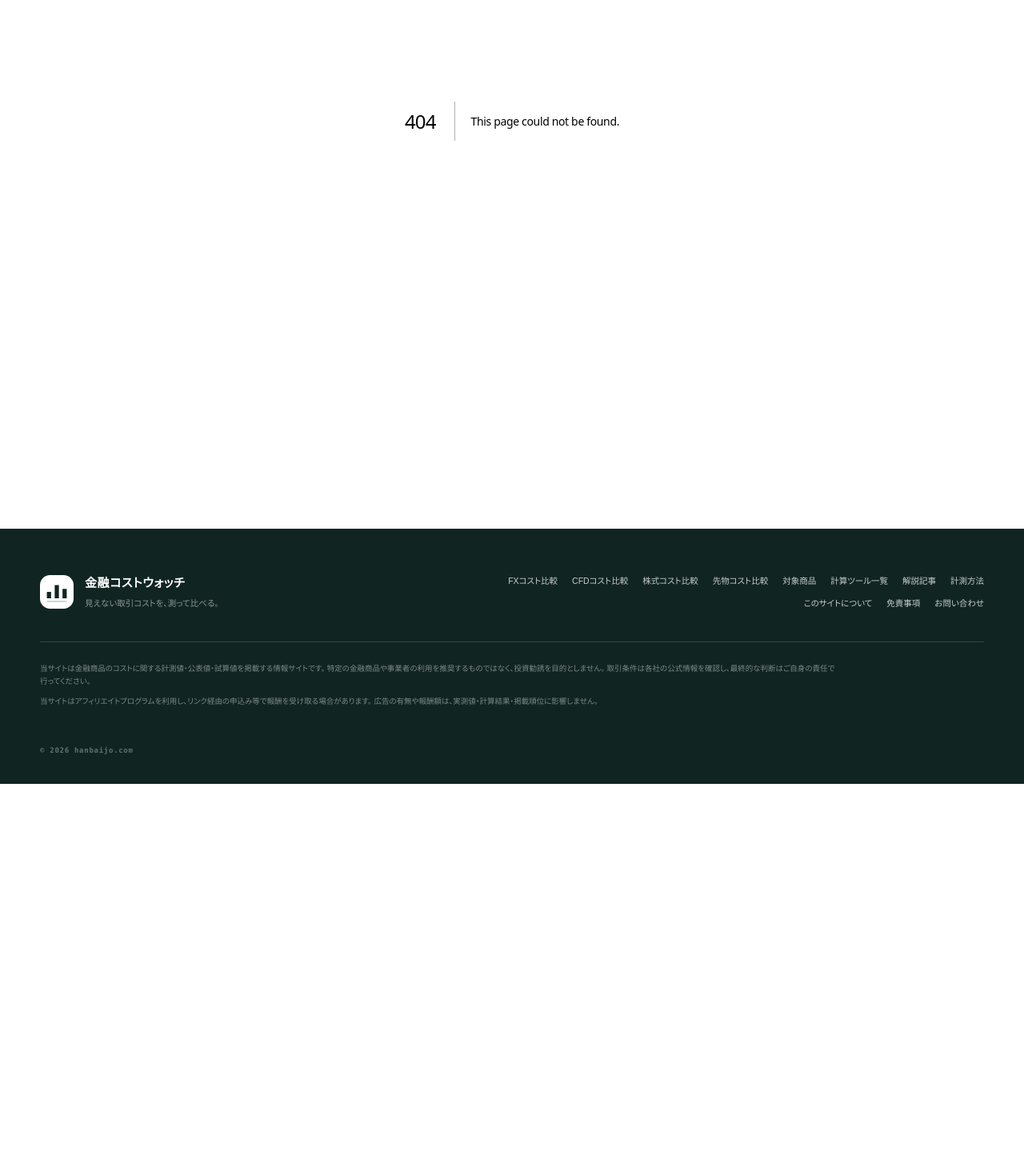
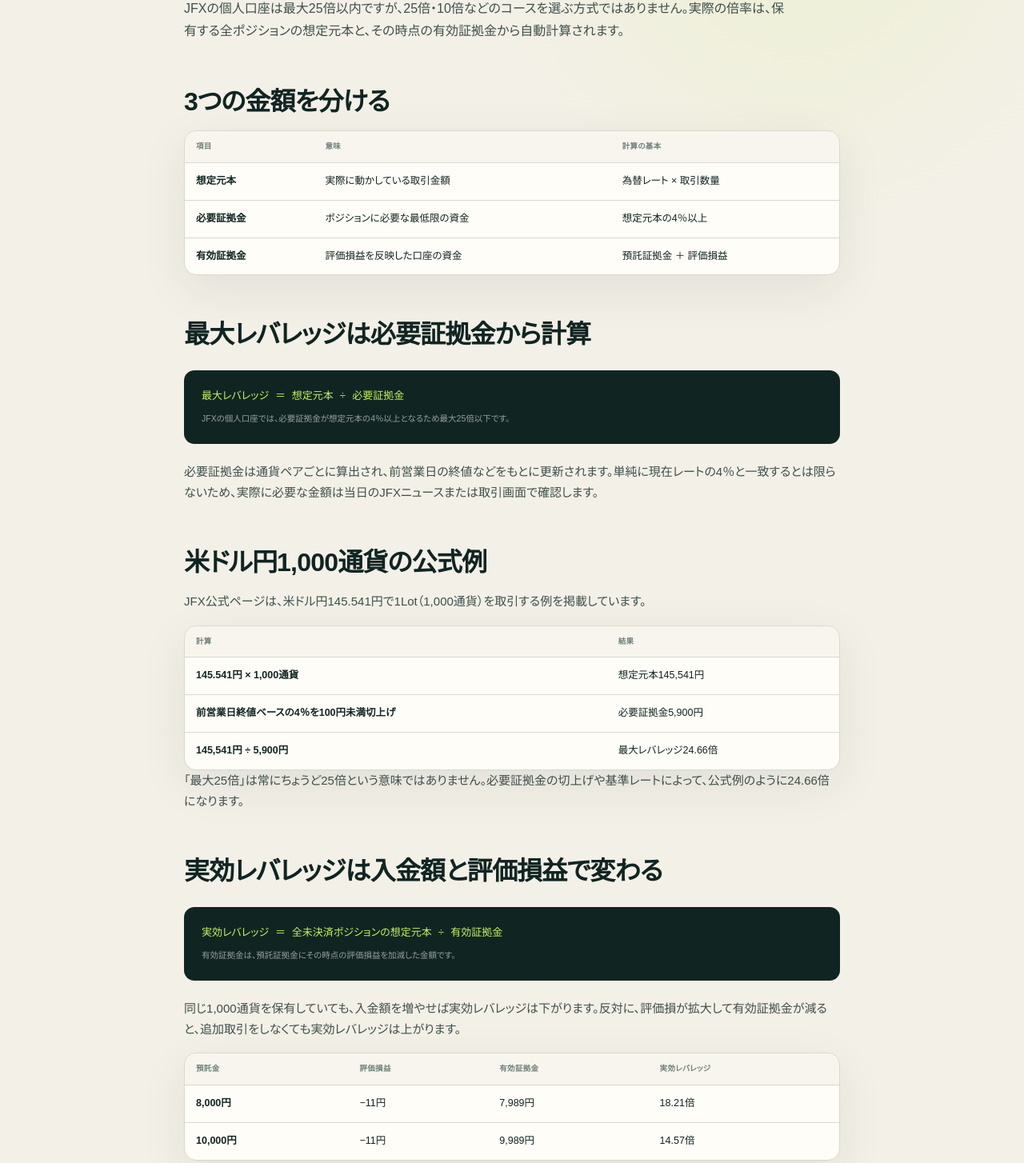
Before and after one commit to mrok18/hanbaijo, a Next.js app: page /articles/jfx-required-margin-leverage in a window 1280 px wide. Before the commit this address had no page. Shown: the part 326-1780 px from the top of the page at 80% size. Before the commit the page ends 1306 px from the top, so only its background shows below. Built offline with nearby package versions, Linux system fonts and the light colour scheme.

Commit message:
content: explain JFX margin and leverage

```diff
--- a/app/articles/jfx-deposit-methods-comparison/page.tsx
+++ b/app/articles/jfx-deposit-methods-comparison/page.tsx
@@ -67,6 +67,7 @@ export default function Page() {
     </ul><p>入金条件は2026年9月8日に公式ページで確認しました。対応金融機関、利用時間、手数料は変更される場合があります。</p></section>
 
     <p><Link href="/articles/jfx-account-opening-flow">口座開設から初回入金までを見る →</Link></p>
+    <p><Link href="/articles/jfx-required-margin-leverage">必要証拠金と実効レバレッジを計算する →</Link></p>
     <p><Link href="/articles/jfx-fees-total-cost">JFXの無料手数料と実質コストを見る →</Link></p>
     <p><Link href="/articles/jfx-lot-trade-unit">JFXの1Lotと必要資金を見る →</Link></p>
     <p><Link href="/fx/jfx">JFXの取引条件一覧へ →</Link></p>
--- a/app/articles/jfx-lot-trade-unit/page.tsx
+++ b/app/articles/jfx-lot-trade-unit/page.tsx
@@ -46,6 +46,7 @@ export default function Page() {
 
     <p><Link href="/tools/fx-pip-value-calculator">通貨数から1pipsの損益を計算する →</Link></p>
     <p><Link href="/tools/fx-position-size-calculator">許容損失から取引数量を逆算する →</Link></p>
+    <p><Link href="/articles/jfx-required-margin-leverage">1Lotの必要証拠金と実効レバレッジを見る →</Link></p>
     <p><Link href="/articles/jfx-losscut-margin-shortage">JFXのロスカットと不足金を確認する →</Link></p>
     <p><Link href="/fx/jfx">JFXの取引条件一覧へ →</Link></p>
   </article>;
--- /dev/null
+++ b/app/articles/jfx-required-margin-leverage/page.tsx
@@ -0,0 +1,78 @@
+import Link from 'next/link';
+
+export const metadata = {
+  title: 'JFXの必要証拠金はいくら？最大・実効レバレッジを計算',
+  description: 'JFX MATRIX TRADERの必要証拠金、最大レバレッジ、実効レバレッジの違いを、米ドル円1,000通貨の公式例から計算します。',
+};
+
+export default function Page() {
+  return <article>
+    <p className="page-kicker">JFX / MARGIN &amp; LEVERAGE</p>
+    <h1>JFXの必要証拠金はいくら？<br />最大・実効レバレッジを計算</h1>
+    <p className="lede">JFXの個人口座は最大25倍以内ですが、25倍・10倍などのコースを選ぶ方式ではありません。実際の倍率は、保有する全ポジションの想定元本と、その時点の有効証拠金から自動計算されます。</p>
+
+    <h2>3つの金額を分ける</h2>
+    <div className="data-panel"><div className="table-scroll"><table className="rates comparison-table"><thead><tr><th>項目</th><th>意味</th><th>計算の基本</th></tr></thead><tbody>
+      <tr><td className="ex-name">想定元本</td><td>実際に動かしている取引金額</td><td>為替レート × 取引数量</td></tr>
+      <tr><td className="ex-name">必要証拠金</td><td>ポジションに必要な最低限の資金</td><td>想定元本の4％以上</td></tr>
+      <tr><td className="ex-name">有効証拠金</td><td>評価損益を反映した口座の資金</td><td>預託証拠金 ＋ 評価損益</td></tr>
+    </tbody></table></div></div>
+
+    <h2>最大レバレッジは必要証拠金から計算</h2>
+    <div className="formula-box"><code>最大レバレッジ ＝ 想定元本 ÷ 必要証拠金</code><small>JFXの個人口座では、必要証拠金が想定元本の4％以上となるため最大25倍以下です。</small></div>
+    <p>必要証拠金は通貨ペアごとに算出され、前営業日の終値などをもとに更新されます。単純に現在レートの4％と一致するとは限らないため、実際に必要な金額は当日のJFXニュースまたは取引画面で確認します。</p>
+
+    <h2>米ドル円1,000通貨の公式例</h2>
+    <p>JFX公式ページは、米ドル円145.541円で1Lot（1,000通貨）を取引する例を掲載しています。</p>
+    <div className="data-panel"><div className="table-scroll"><table className="rates comparison-table"><thead><tr><th>計算</th><th>結果</th></tr></thead><tbody>
+      <tr><td className="ex-name">145.541円 × 1,000通貨</td><td>想定元本145,541円</td></tr>
+      <tr><td className="ex-name">前営業日終値ベースの4％を100円未満切上げ</td><td>必要証拠金5,900円</td></tr>
+      <tr><td className="ex-name">145,541円 ÷ 5,900円</td><td>最大レバレッジ24.66倍</td></tr>
+    </tbody></table></div></div>
+    <p>「最大25倍」は常にちょうど25倍という意味ではありません。必要証拠金の切上げや基準レートによって、公式例のように24.66倍になります。</p>
+
+    <h2>実効レバレッジは入金額と評価損益で変わる</h2>
+    <div className="formula-box"><code>実効レバレッジ ＝ 全未決済ポジションの想定元本 ÷ 有効証拠金</code><small>有効証拠金は、預託証拠金にその時点の評価損益を加減した金額です。</small></div>
+    <p>同じ1,000通貨を保有していても、入金額を増やせば実効レバレッジは下がります。反対に、評価損が拡大して有効証拠金が減ると、追加取引をしなくても実効レバレッジは上がります。</p>
+    <div className="data-panel"><div className="table-scroll"><table className="rates comparison-table"><thead><tr><th>預託金</th><th>評価損益</th><th>有効証拠金</th><th>実効レバレッジ</th></tr></thead><tbody>
+      <tr><td className="ex-name">8,000円</td><td>−11円</td><td>7,989円</td><td>18.21倍</td></tr>
+      <tr><td className="ex-name">10,000円</td><td>−11円</td><td>9,989円</td><td>14.57倍</td></tr>
+    </tbody></table></div></div>
+    <p>表はJFX公式の米ドル円145.541円・1,000通貨の例です。現在のレートや必要証拠金を示すものではありません。</p>
+
+    <h2>レバレッジを設定する画面はない</h2>
+    <p>JFXのFAQでは、MATRIX TRADERにレバレッジを設定する項目はないと案内しています。倍率を下げたい場合は、入金額を増やす、保有数量を減らす、評価損を含む口座全体のリスクを抑える、という方法で実効レバレッジを調整します。</p>
+
+    <h2>最低入金1万円を全額使わない</h2>
+    <p>JFXの初回入金は1万円以上ですが、必要証拠金だけを残して取引するのは危険です。公式ページも、有効証拠金の全額を必要証拠金として使うと、取引直後の時価評価によって有効証拠金が必要証拠金を下回り、ロスカットになる可能性を案内しています。</p>
+    <div className="formula-box"><code>準備資金 ＝ 必要証拠金 ＋ 想定損失 ＋ スプレッド等のコスト ＋ 余裕資金</code><small>必要証拠金は「損失に耐えられる資金」ではなく、ポジションを持つ最低条件です。</small></div>
+
+    <h2>複数ポジションは合計想定元本で見る</h2>
+    <p>実効レバレッジの分子は「全未決済ポジション」の想定元本です。通貨ペアごとの必要証拠金だけを見ると、口座全体のポジション量を小さく見積もることがあります。異なる通貨ペアを同時に保有するときも、すべてを円換算して合計します。</p>
+
+    <h2>取引前の確認順</h2>
+    <ol>
+      <li>通貨ペアの1Lotが1,000通貨か1万通貨か確認</li>
+      <li>当日の1Lotあたり必要証拠金を確認</li>
+      <li>保有予定数量の想定元本を計算</li>
+      <li>損切りまでの想定損失を円換算</li>
+      <li>取引後の実効レバレッジと余裕資金を確認</li>
+    </ol>
+    <p><Link href="/tools/fx-position-size-calculator">許容損失から取引数量を逆算する →</Link></p>
+
+    <div className="callout"><strong>最大レバレッジより損失額を先に決めます</strong><p>倍率が法令上限内でも、取引数量と損切り幅が大きければ短時間で大きな損失になります。口座資金の何％まで損失を許容するかを決め、取引数量を逆算します。</p></div>
+
+    <section className="article-sources" aria-labelledby="sources"><h2 id="sources">参照した公式資料</h2><ul>
+      <li><a href="https://www.jfx.co.jp/trading_rule/reva/" target="_blank" rel="noopener noreferrer">JFX「レバレッジと必要証拠金（個人のお客様）」</a></li>
+      <li><a href="https://www.jfx.co.jp/trading_rule/" target="_blank" rel="noopener noreferrer">JFX「取引ルール」</a></li>
+      <li><a href="https://faq.jfx.co.jp/faq/detail?category=34&amp;id=196&amp;site=FX557CTV" target="_blank" rel="noopener noreferrer">JFX FAQ「必要証拠金はいくらですか」</a></li>
+      <li><a href="https://faq.jfx.co.jp/faq/detail?category=34&amp;id=190&amp;site=FX557CTV" target="_blank" rel="noopener noreferrer">JFX FAQ「レバレッジはどこで設定できますか」</a></li>
+      <li><a href="https://www.jfx.co.jp/trading_rule/loscut/" target="_blank" rel="noopener noreferrer">JFX「ロスカットのルール」</a></li>
+    </ul><p>取引条件は2026年9月8日に公式ページで確認しました。必要証拠金は予告なく変更される場合があるため、注文前に取引画面を確認してください。</p></section>
+
+    <p><Link href="/articles/jfx-lot-trade-unit">JFXの1Lotと通貨数の例外を見る →</Link></p>
+    <p><Link href="/articles/jfx-losscut-margin-shortage">ロスカットと不足金のルールを見る →</Link></p>
+    <p><Link href="/articles/jfx-deposit-methods-comparison">JFXの入金方法を見る →</Link></p>
+    <p><Link href="/fx/jfx">JFXの取引条件一覧へ →</Link></p>
+  </article>;
+}
--- a/app/articles/posts.ts
+++ b/app/articles/posts.ts
@@ -1,4 +1,5 @@
 export const POSTS = [
+  { slug: 'jfx-required-margin-leverage', category: 'FX・JFX', title: 'JFXの必要証拠金はいくら？最大・実効レバレッジ', desc: '米ドル円1,000通貨の公式例から、想定元本、必要証拠金、最大レバレッジ、実効レバレッジを計算する。' },
   { slug: 'jfx-deposit-methods-comparison', category: 'FX・JFX', title: 'JFXの入金方法を比較｜クイック入金と銀行振込', desc: '最低1万円・約380行のクイック入金と、1万円未満にも使える銀行振込を手数料・反映時間で比較する。' },
   { slug: 'matsui-withdrawal-unavailable', category: '証券・松井証券', title: '松井証券で出金できない原因｜出金可能額・受渡日を確認', desc: '売却代金の受渡、商品口座からの振替、受付時間、当日入金、取引状況、登録銀行を順に切り分ける。' },
   { slug: 'matsui-withdrawal-methods-comparison', category: '証券・松井証券', title: '松井証券の出金方法を比較｜翌営業日・即時・MATSUI Bank', desc: '3種類の出金を、着金時期、手数料、金額上限、取消可否、ゆうちょ銀行の制限で比較する。' },
--- a/app/fx/jfx/page.tsx
+++ b/app/fx/jfx/page.tsx
@@ -12,6 +12,7 @@ export const metadata = {
 export default function Page() {
   if (!provider) notFound();
   return <FxProviderFactSheet provider={provider} relatedArticles={[
+    { href: '/articles/jfx-required-margin-leverage', title: '必要証拠金と実効レバレッジを計算', description: '米ドル円1,000通貨の公式例から、最大倍率と口座全体の実効倍率を分けます。' },
     { href: '/articles/jfx-deposit-methods-comparison', title: 'クイック入金と銀行振込を比較', description: '最低金額、約380行、手数料、反映時間、振込名義の違いを整理します。' },
     { href: '/articles/jfx-demo-account-guide', title: 'JFXデモ口座でできること', description: '利用期間、仮想資金、デモレート、土日利用と本番口座との差を整理します。' },
     { href: '/articles/jfx-mt5-tradingview-matrix-trader', title: 'MT5・TradingView・MATRIX TRADERを比較', description: '分析専用チャートと実際の発注・口座管理画面の役割を分けます。' },
```
